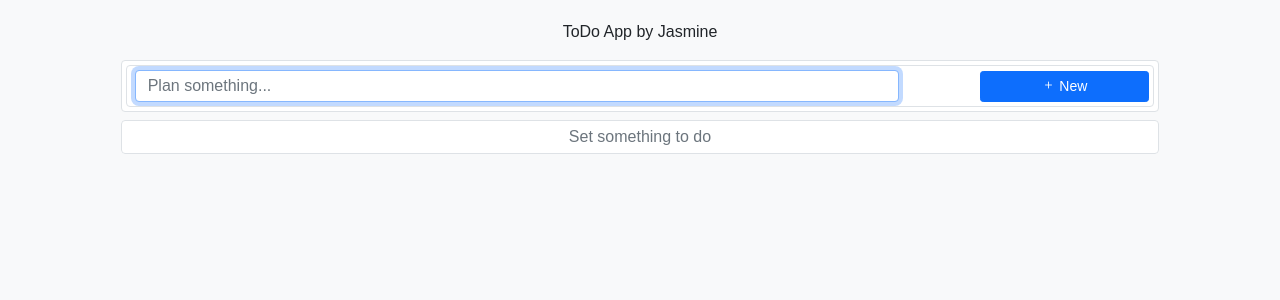
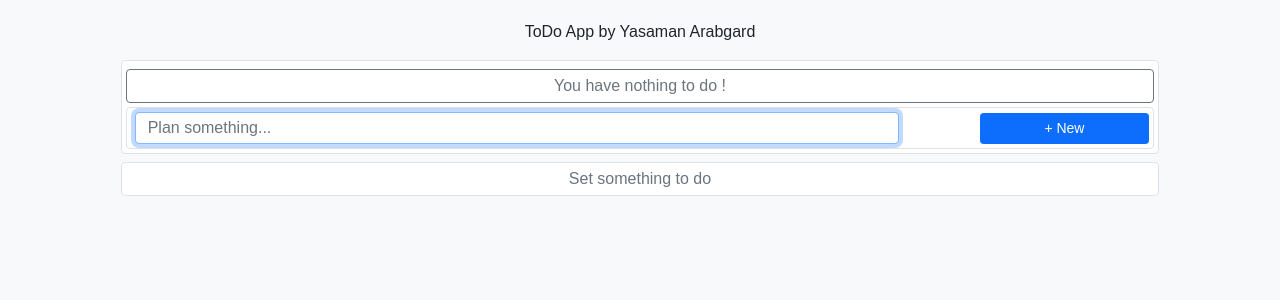
Before and after one commit to YasamanKarimArabgard/ToDoApp-react.js, a React (Create React App) app: page / in a window 1280 px wide. Shown: the top 300 px of the page. Built offline with nearby package versions, Linux system fonts and the light colour scheme.

Commit message:
debug modal

```diff
--- a/src/App.js
+++ b/src/App.js
@@ -1,4 +1,4 @@
-import TodoProvider from "./Components/context/TodoProvider/TodoProvider";
+import TodoProvider from "./context/TodoProvider/TodoProvider";
 import ToDoApp from "./Components/ToDoApp/ToDoApp"
 
 const App = () => {
@@ -6,7 +6,7 @@ const App = () => {
   return (
     <TodoProvider>
       <div className="container-fluid d-flex align-items-center flex-column bg-light">
-        <h1 className="pt-4 font-weight-bold">ToDo App by Jasmine</h1>
+        <h1 className="pt-4 font-weight-bold">ToDo App by Yasaman Arabgard</h1>
         <ToDoApp />
       </div>
     </TodoProvider>
--- a/src/Components/NavBar/NavBar.jsx
+++ b/src/Components/NavBar/NavBar.jsx
@@ -1,12 +1,11 @@
 import React from 'react';
-import { useTodos } from '../context/TodoProvider/TodoProvider'
+import { useTodos } from '../../context/TodoProvider/TodoProvider'
 
-const NavBar = ({unCompleted, completed, allTodos }) => {
+const NavBar = ({ unCompleted, completed, allTodos }) => {
 
     const todos = useTodos()
 
-    if (!unCompleted) return todos.length == 0 ? null :
-    <p className='col-12 rounded border border-success p-1 bg-white my-1 py-2 text-success text-center'>You have done it all !</p> ;
+    if (todos.length == 0) return <p className='col-12 rounded border border-secondary p-1 bg-white my-1 py-2 text-secondary text-center'>You have nothing to do !</p>
     return (
         <header className='col-12 bg-white d-flex align-items-center justify-content-between mb-1'>
             <div className='col-4 d-flex align-items-center rounded border px-1'>
--- a/src/Components/ToDoApp/ToDoApp.jsx
+++ b/src/Components/ToDoApp/ToDoApp.jsx
@@ -3,16 +3,18 @@ import NavBar from '../NavBar/NavBar';
 import ToDoForm from '../ToDoForm/ToDoForm'
 import ToDoList from '../ToDoList/TodoList'
 import Filter from '../Filter/Filter';
-import { useTodos, useTodosActions } from '../context/TodoProvider/TodoProvider'
+import { useTodos, useTodosActions } from '../../context/TodoProvider/TodoProvider'
 import "./ToDoApp.css";
 
 const ToDoApp = () => {
 
-  const [filteredTodo, setFilteredTodos] = useState([]);
-  console.log(filteredTodo);
+  const [filteredTodos, setFilteredTodos] = useState([]);
+
 
   const todos = useTodos();
   const dispatch = useTodosActions();
+
+  // console.log(filteredTodos);
 
   return (
     <div className='Todo_container col-12 col-sm-10 col-md-12 col-xl-10 p-1 mt-3 d-flex flex-column align-items-center'>
@@ -24,10 +26,10 @@ const ToDoApp = () => {
 
         <ToDoForm addTodoHandler={(input) => dispatch({ type: 'todoHandler', value: input })} />
 
-       <Filter setFilteredTodos={setFilteredTodos} todos={todos} />
+        <Filter setFilteredTodos={setFilteredTodos} todos={todos} />
 
       </div>
-      <ToDoList todos={filteredTodo} />
+      <ToDoList todos={filteredTodos} />
     </div>
   );
 };
--- a/src/Components/ToDoForm/ToDoForm.jsx
+++ b/src/Components/ToDoForm/ToDoForm.jsx
@@ -39,7 +39,7 @@ const ToDoForm = (props) => {
                     ref={inputRef}>
                 </input>
                 <button type='submit' className={` col-3 col-sm-2 ${ props.edit ? 'btn btn-sm btn-outline-secondary px-3' : 'btn btn-sm btn-primary px-3'}`}>
-                    {props.edit ? 'Update' : <i class="bi bi-plus"> New</i>}
+                    {props.edit ? 'Update' : '+ New'}
                 </button>
             </form>
         </>
--- a/src/Components/ToDoForm/EditModal/EditModal.jsx
+++ b/src/Components/ToDoList/EditModal/EditModal.jsx
@@ -1,14 +1,13 @@
 import React, { useState } from 'react';
 import { Modal } from 'react-bootstrap'
 import ModalHeader from 'react-bootstrap/ModalHeader'
-import ToDoForm from '../ToDoForm';
+import ToDoForm from '../../ToDoForm/ToDoForm';
 
-const EditModal = ({ editTodo, edit, addTodoHandler }) => {
+const EditModal = ({ editTodo, edit, addTodoHandler, setEdit, todos }) => {
 
     const [show, setShow] = useState(false);
 
     const showModal = () => setShow(false)
-    const closeModal = () => setShow(true)
 
     return (
         <>
@@ -16,11 +15,11 @@ const EditModal = ({ editTodo, edit, addTodoHandler }) => {
                 show={() => showModal()}
                 backdrop="static"
                 keyboard={false}
-                onHide={() => closeModal()}
+                onHide={() => setEdit(() => !edit)}
             >
                 <ModalHeader closeButton>
                     <Modal.Title>
-                        <i class="bi bi-arrow-clockwise"></i>
+                        <i className="bi bi-arrow-clockwise"></i>
                         Update todo
                     </Modal.Title>
                 </ModalHeader>
--- a/src/Components/ToDoList/TodoList.jsx
+++ b/src/Components/ToDoList/TodoList.jsx
@@ -1,7 +1,7 @@
 import React, { useState } from 'react';
-import EditModal from './EditModal/EditModal';
+import EditModal from './EditModal/EditModal'
 import Todo from './Todo/Todo';
-import { useTodosActions } from '../context/TodoProvider/TodoProvider';
+import { useTodosActions } from '../../context/TodoProvider/TodoProvider';
 
 const TodoList = ({todos}) => {
 
@@ -27,7 +27,7 @@ const TodoList = ({todos}) => {
 
     return (
         <div className='col-12 bg-white mt-2 rounded'>
-            <ul className='list-group col-12'>{edit.id ? <EditModal editTodo={editTodo} edit={edit} /> : renderToDos()}</ul>
+            <ul className='list-group col-12'>{edit.id ? <EditModal editTodo={editTodo} edit={edit} setEdit={setEdit} todos={todos}/> : renderToDos()}</ul>
         </div>
     );
 };
--- a/src/Components/context/TodoProvider/TodoProvider.jsx
+++ /dev/null
@@ -1,86 +0,0 @@
-import React, { useContext, useState, useEffect, useReducer } from 'react';
-
-const getItemsfromLS = () => {
-    const items = localStorage.getItem("todos")
-    if (items) {
-        return JSON.parse(localStorage.getItem("todos"))
-    }
-    else {
-        return []
-    }
-}
-
-const intialState = getItemsfromLS();
-
-const reducer = (state, action) => {
-
-    switch (action.type) {
-        case 'todoHandler':
-            let CreateToday = new Date();
-            let CreateDate = CreateToday.getFullYear() + '-' + (CreateToday.getMonth() + 1) + '-' + CreateToday.getDate();
-            let CreateTime = CreateToday.getHours() + ":" + CreateToday.getMinutes();
-            let CreateDateTime = CreateDate + ' ' + CreateTime ;
-
-            const NewTodo = {
-                id: Math.floor(Math.random() * 1000),
-                text: action.value,
-                isCompeleted: false,
-                created: CreateDateTime
-            }
-
-            return [...state, NewTodo]
-        case 'removeTodo':
-            const removeTodos = state.filter(todo => todo.id !== action.id)
-            return removeTodos
-        case 'completeTodo':
-            const index = state.findIndex(todo => todo.id === action.id)
-
-            const selectedTodos = { ...state[index] }
-            selectedTodos.isCompleted = !selectedTodos.isCompleted;
-
-            const updatedTodosComplete = [...state]
-            updatedTodosComplete[index] = selectedTodos;
-            return updatedTodosComplete
-        case 'updatedTodo':
-            let today = new Date();
-            let date = today.getFullYear() + '-' + (today.getMonth() + 1) + '-' + today.getDate();
-            let time = today.getHours() + ":" + today.getMinutes();
-            let dateTime = date + ' ' + time;
-
-            const index2 = state.findIndex(todo => todo.id === action.id)
-
-            const selecteTodos = { ...state[index2] }
-            selecteTodos.text = action.value;
-            selecteTodos.updated = dateTime
-            const updatedTodos = [...state]
-            updatedTodos[index2] = selecteTodos;
-            return updatedTodos
-        default:
-            return state
-    }
-}
-
-const todosContext = React.createContext();
-const todosContextDispatcher = React.createContext();
-
-const TodoProvider = ({ children }) => {
-
-    const [todos, dispatch] = useReducer(reducer, intialState)
-
-    useEffect(() => {
-        localStorage.setItem("todos", JSON.stringify(todos));
-    }, [todos])
-
-    return (
-        <todosContext.Provider value={todos}>
-            <todosContextDispatcher.Provider value={dispatch}>
-                {children}
-            </todosContextDispatcher.Provider>
-        </todosContext.Provider>
-    );
-};
-
-export default TodoProvider;
-
-export const useTodos = () => useContext(todosContext);
-export const useTodosActions = () => useContext(todosContextDispatcher);
```
